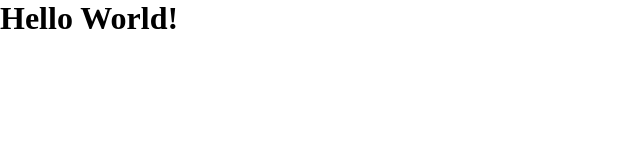
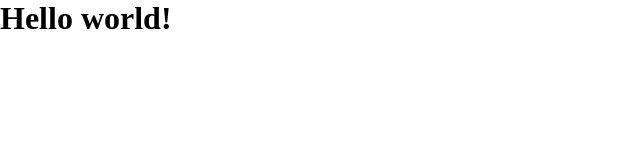
Before and after one commit to jonnyparris/nuxt-starter-spa-vuetify-auth, a Nuxt app: page / in a window 1280 px wide. Shown: the top 160 px of the page, without its empty margins (0-640 px from the left). Built offline with nearby package versions, Linux system fonts and the light colour scheme.

Commit message:
Bugfix index page template locale use

```diff
--- a/pages/index.vue
+++ b/pages/index.vue
@@ -1,3 +1,3 @@
 <template>
-  <h1>Hello World!</h1>
+  <h1>{{ $t('welcome')}}</h1>
 </template>
```
